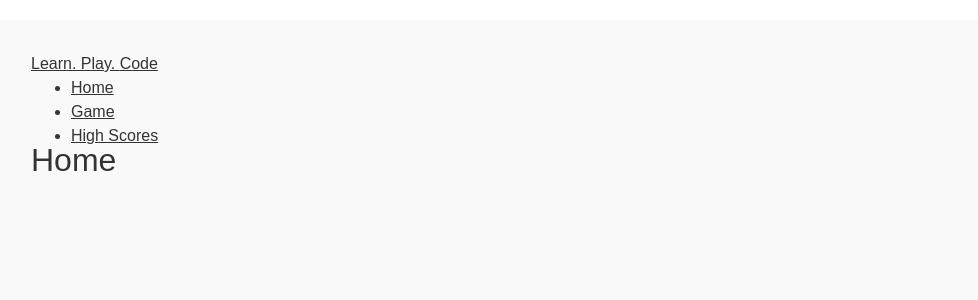
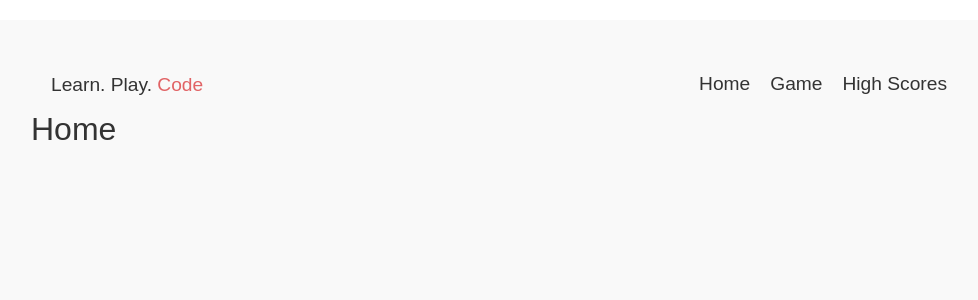
Before and after one commit to tony-sn/scoring-game, a React (Vite) app: page / in a window 1280 px wide. Shown: the top 300 px of the page, without its empty margins (141-1119 px from the left). Built offline with nearby package versions, Linux system fonts and the light colour scheme.

Commit message:
style: add style to navbar

```diff
--- a/src/components/Navbar.tsx
+++ b/src/components/Navbar.tsx
@@ -1,24 +1,30 @@
-import { Link } from "react-router-dom";
+import {
+  StyledLinkButton,
+  StyledNavbar,
+  StyledNavBrand,
+  StyledNavItem,
+} from "styled/StyledNavbar";
+import { Accent } from "styled/Random";
 
 export default function Navbar() {
   return (
-    <nav>
-      <div>
-        <Link to="/">
-          Learn. Play. <span>Code</span>
-        </Link>
-      </div>
-      <ul>
+    <StyledNavbar>
+      <StyledNavBrand>
+        <StyledLinkButton to="/">
+          Learn. Play. <Accent>Code</Accent>
+        </StyledLinkButton>
+      </StyledNavBrand>
+      <StyledNavItem>
         <li>
-          <Link to="/">Home</Link>
+          <StyledLinkButton to="/">Home</StyledLinkButton>
         </li>
         <li>
-          <Link to="/game">Game</Link>
+          <StyledLinkButton to="/game">Game</StyledLinkButton>
         </li>
         <li>
-          <Link to="/highscores">High Scores</Link>
+          <StyledLinkButton to="/highscores">High Scores</StyledLinkButton>
         </li>
-      </ul>
-    </nav>
+      </StyledNavItem>
+    </StyledNavbar>
   );
 }
--- /dev/null
+++ b/src/styled/Random.tsx
@@ -0,0 +1,5 @@
+import styled from "styled-components";
+
+export const Accent = styled.span`
+  color: #e16365;
+`;
--- /dev/null
+++ b/src/styled/StyledNavbar.tsx
@@ -0,0 +1,34 @@
+import { Link } from "react-router-dom";
+import styled from "styled-components";
+
+export const StyledNavbar = styled.nav`
+  display: grid;
+  grid-template-columns: 1fr auto;
+  padding: 20px;
+`;
+
+export const StyledNavBrand = styled.div`
+  font-size: 1.4rem;
+
+  & > a {
+    text-decoration: none;
+  }
+`;
+
+export const StyledNavItem = styled.ul`
+  list-style: none;
+  padding-left: 0;
+  display: grid;
+  grid-auto-flow: column;
+  grid-gap: 20px;
+`;
+
+export const StyledLinkButton = styled(Link)`
+  text-decoration: none;
+  font-size: 1.2rem;
+  transition: color 200ms;
+
+  &:hover {
+    color: #e16365;
+  }
+`;
```
